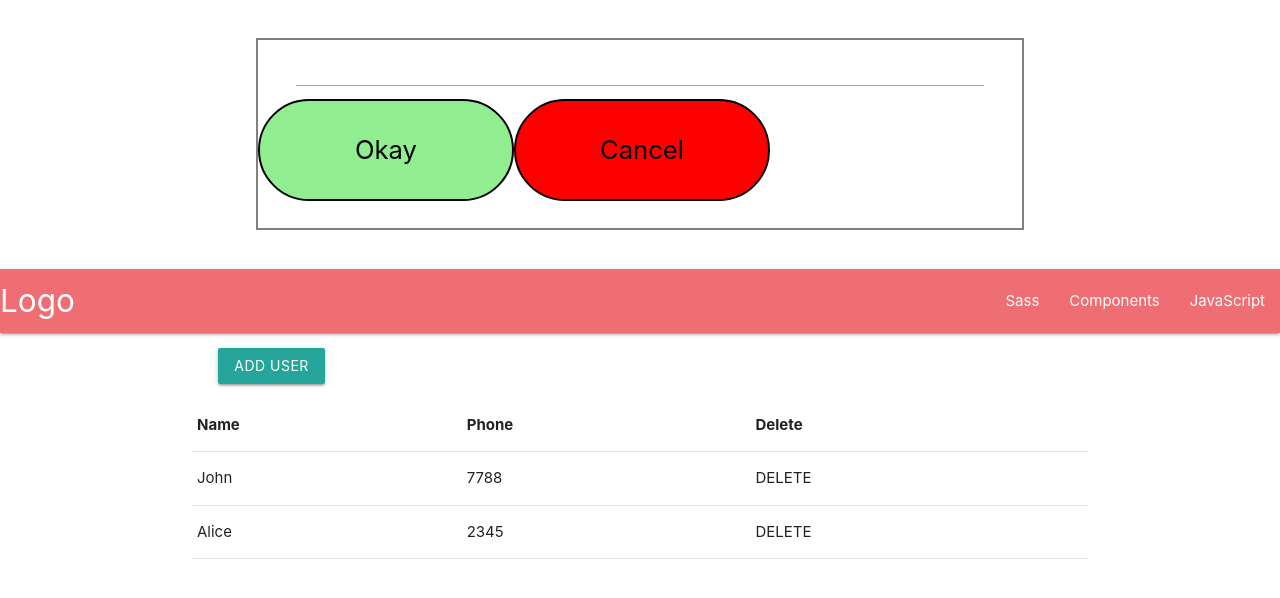
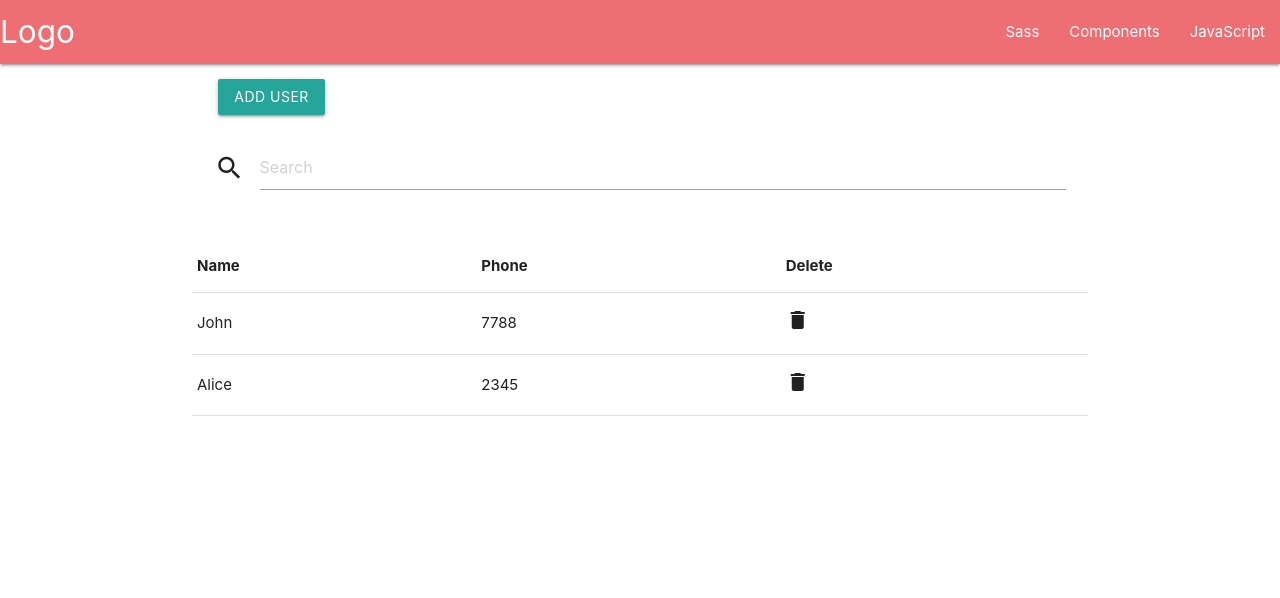
Before and after one commit to Ivan073/react-step, a React (Create React App) app: page / in a window 1280 px wide. Shown: the top 598 px of the page. Built offline with nearby package versions, Linux system fonts and the light colour scheme.

Commit message:
Lesson=HW2

```diff
--- a/src/App.js
+++ b/src/App.js
@@ -1,14 +1,18 @@
 import React, { useState } from "react"
 import NavBar from "./components/Materialize/NavBar/NavBar"
 import Interface from "./HW1/Interface"
+import UserList from "./components/UserList"
 
 const App = () => {
   const [showFormUser, setShowFormUser] = useState(false);
+  const [nextId, setNextId] = useState(3);
   const [users, setUsers] = useState([{
+    id: 1,
     name: "John",
     phone: '7788'
   },
   {
+    id: 2,
     name: "Alice",
     phone: '2345'
   }]);
@@ -18,24 +22,43 @@ const App = () => {
   const onChange = (e) =>{
     if(e.target.id == "name"){
       setUser({...user, name: e.target.value})
-      console.log(e.target.value);
     }else{
       setUser({...user, phone: e.target.value})
-      console.log(e.target.value);
     }
-
   }
 
   const addUser = () =>{
+    if(user.name =="" && user.phone==''){
+      return 0;
+    }
     setUsers([...users,user]);
     setUser({
+      id: nextId,
+      name: "",
+      phone: ''
+    });
+    console.log(user);
+    console.log(users);
+    setNextId(nextId+1);
+  }
+
+  const removeUser = (id) =>{
+    const confirm = window.confirm("Do you want to delete?");
+    if(confirm){
+      setUsers(users.filter((user)=>user.id != id));
+    }
+  }
+
+  const clear = ()=>{
+    setUser({
+      id: nextId,
       name: "",
       phone: ''
     });
   }
+
   return (
     <div className="App">
-      <Interface />
       <NavBar />
       <div className="container">
         <div className="row m-1">
@@ -57,33 +80,15 @@ const App = () => {
               <div className="input-field col s6">
                 <i className="material-icons prefix">phone</i>
                 <input id="phone" value={user.phone} type="tel" className="validate" placeholder="Enter Phone" onChange={onChange}/>
-                <a className="waves-effect waves-light right btn m-1">Cancel</a>
+                <a className="waves-effect waves-light right btn m-1"
+                  onClick = {()=>clear()}
+                >Cancel</a>
               </div>
               </>
             }
           </div>
         </div>
-        <table>
-        <thead>
-          <tr>
-              <th>Name</th>
-              <th>Phone</th>
-              <th>Delete</th>
-          </tr>
-        </thead>
-
-        <tbody>
-          { users && users.map((user)=>
-            <tr>
-            <td>{user.name}</td>
-            <td>{user.phone}</td>
-            <td>DELETE</td>
-          </tr>
-          )}
-
-
-        </tbody>
-      </table>
+        <UserList deleteUser={removeUser} search>{users}</UserList>
 
       </div>
     </div>
--- /dev/null
+++ b/src/components/UserList.jsx
@@ -0,0 +1,49 @@
+import React, { useState } from 'react'
+
+const UserList = (props) => {
+    console.log(props.deleteUser);
+    const [regExp, setRegExp] = useState("");
+    const onChange = (e) =>{
+        console.log(e.target.value);
+        setRegExp(e.target.value + /(.+)/); //wrong regExp
+      }
+
+    return (
+        <>
+            {props.search && <div class="row s12">
+                <form class="col s12">
+                    <div class="input-field col s12">
+                    <i class="material-icons prefix">search</i>
+                    <textarea id="icon_prefix2" class="materialize-textarea" placeholder="Search" onChange={onChange}></textarea>
+                    </div>
+                </form>
+            </div>}
+
+            <table>
+                <thead>
+                <tr>
+                    <th>Name</th>
+                    <th>Phone</th>
+                    <th>Delete</th>
+                </tr>
+                </thead>
+
+                <tbody>
+                { props.children && props.children.map((user)=>
+                        <tr>
+                        <td>{user.name}</td>
+                        <td>{user.phone}</td>
+                        <td><i className="material-icons"
+                            onClick ={() => {props.deleteUser(user.id)}}
+                        >delete</i></td>
+                     </tr>
+                )}
+
+
+                </tbody>
+            </table>
+        </>
+    )
+}
+
+export default UserList
```
